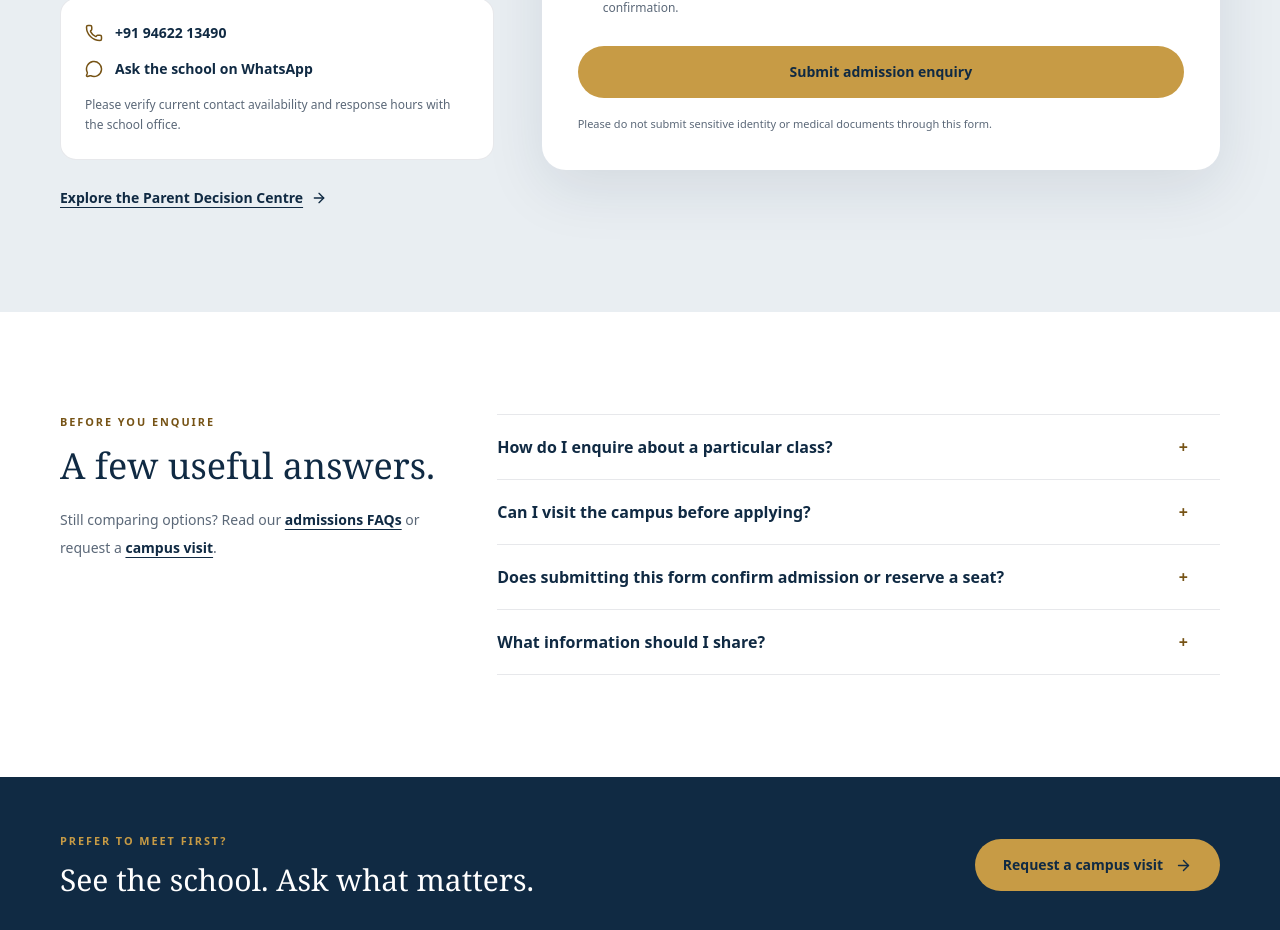
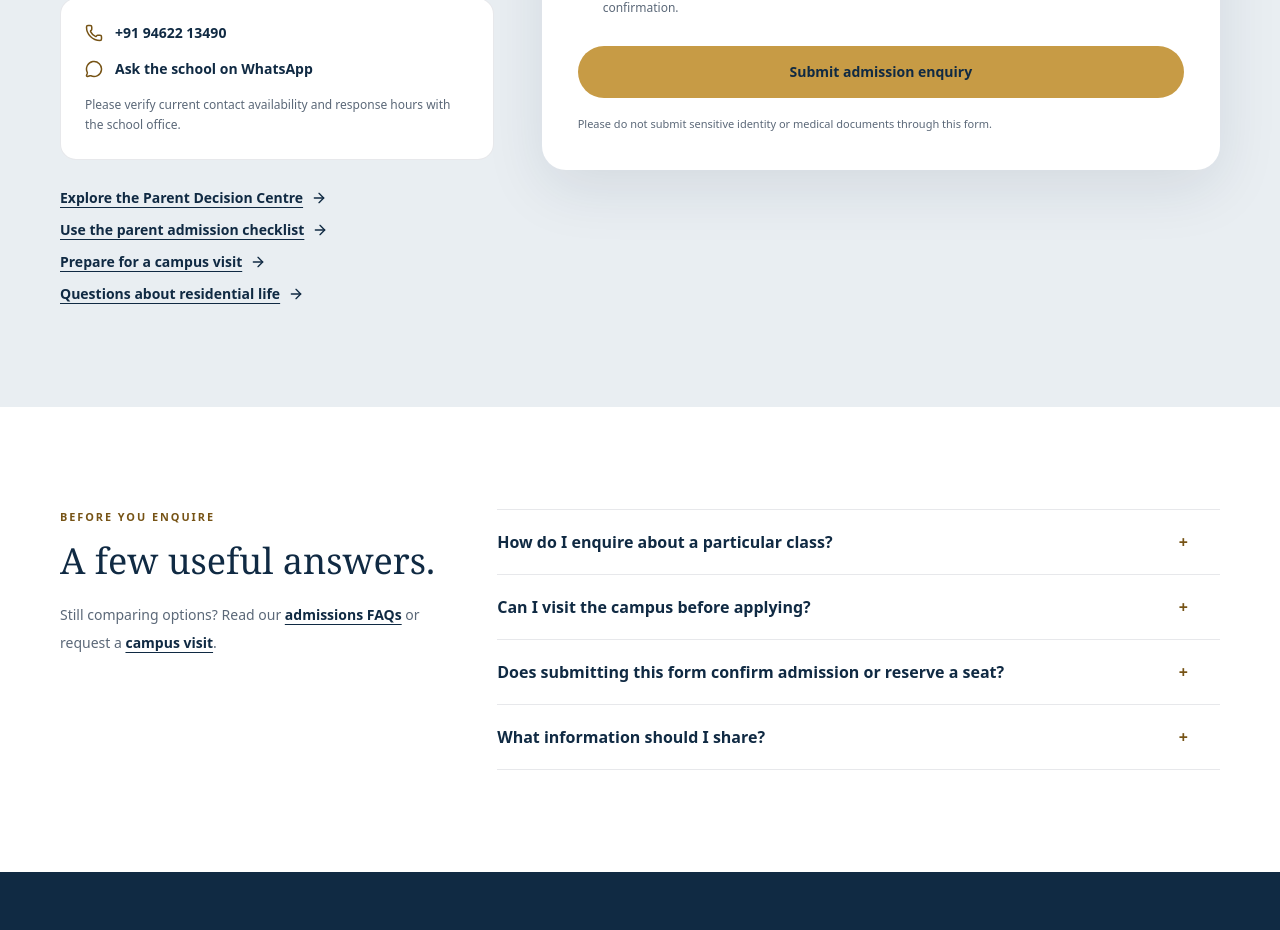
Before and after one commit to 158jeet/tagore-public-school-website, a Next.js app: page /admissions/funnel in a window 1280 px wide. Shown: the part 2052-2982 px from the top of the page. Built offline with nearby package versions, Linux system fonts and the light colour scheme; no server answers.

Commit message:
feat(tps): connect funnel to parent and visit guides

```diff
--- a/src/app/admissions/funnel/page.tsx
+++ b/src/app/admissions/funnel/page.tsx
@@ -76,7 +76,12 @@ export default function AdmissionsFunnelPage() {
               <a href="https://wa.me/919462213490" className="flex items-center gap-3 text-sm font-semibold text-navy" rel="noopener noreferrer"><MessageCircle size={18} className="text-gold"/> Ask the school on WhatsApp</a>
               <p className="text-xs leading-5 text-ink/55">Please verify current contact availability and response hours with the school office.</p>
             </div>
-            <Link href="/parent-guide" className="mt-7 inline-flex items-center gap-2 text-sm font-semibold text-navy underline underline-offset-4">Explore the Parent Decision Centre <ArrowRight size={16}/></Link>
+            <div className="mt-7 flex flex-col items-start gap-3">
+              <Link href="/parent-guide" className="inline-flex items-center gap-2 text-sm font-semibold text-navy underline underline-offset-4">Explore the Parent Decision Centre <ArrowRight size={16}/></Link>
+              <Link href="/admissions/parent-checklist" className="inline-flex items-center gap-2 text-sm font-semibold text-navy underline underline-offset-4">Use the parent admission checklist <ArrowRight size={16}/></Link>
+              <Link href="/visit/guide" className="inline-flex items-center gap-2 text-sm font-semibold text-navy underline underline-offset-4">Prepare for a campus visit <ArrowRight size={16}/></Link>
+              <Link href="/hostel/guide" className="inline-flex items-center gap-2 text-sm font-semibold text-navy underline underline-offset-4">Questions about residential life <ArrowRight size={16}/></Link>
+            </div>
           </div>
           <EnquiryForm/>
         </div>
```
